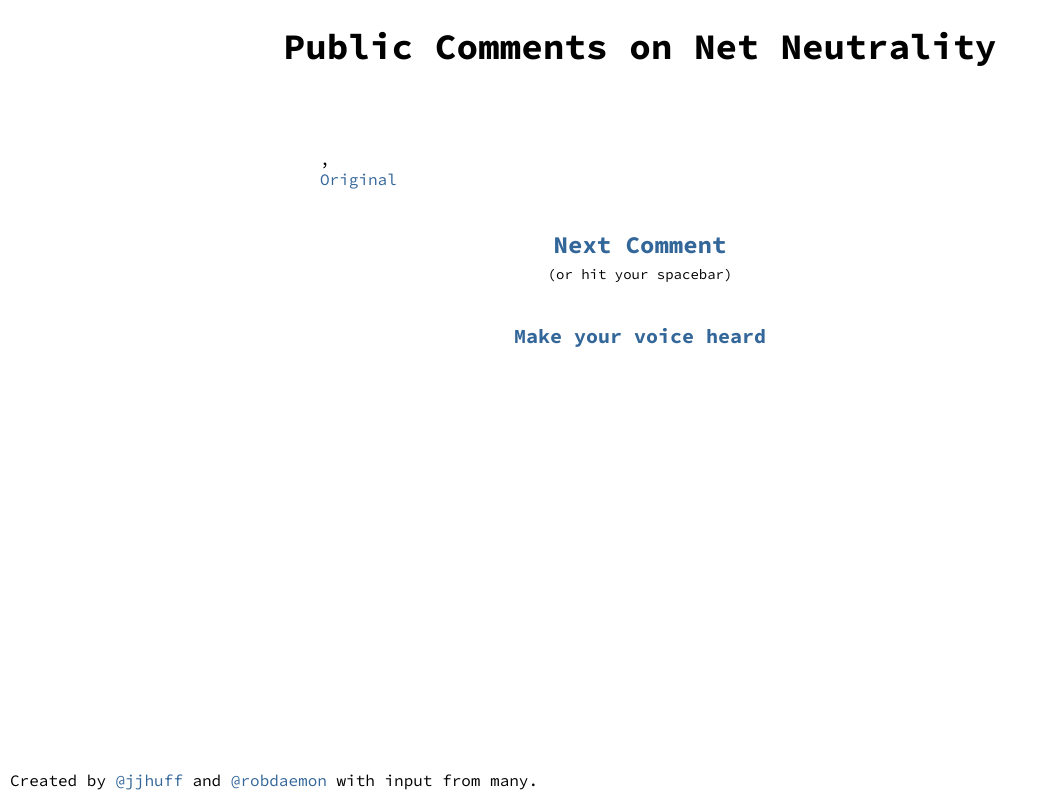
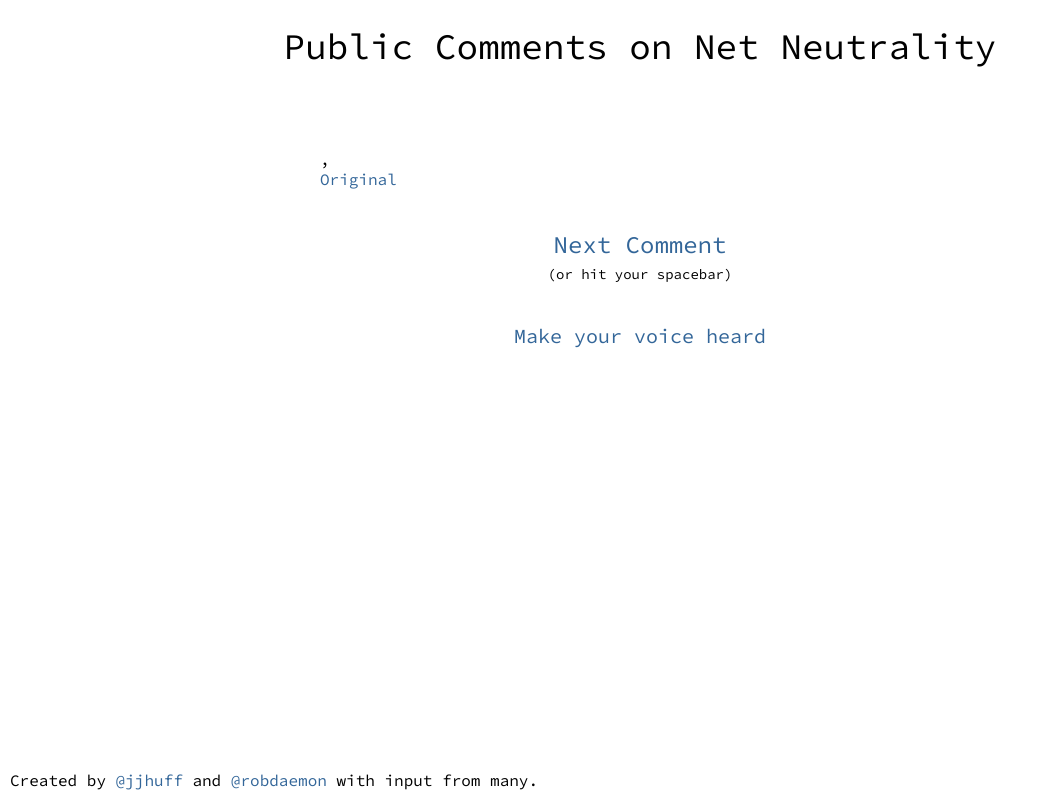
Before and after one commit to jjhuff/fcc-comments, a Python web app: template templates/index.html in a window 1280 px wide. Shown: the whole page, without its empty margins (0-1047 px from the left). Run offline with Jinja, Linux system fonts and the light colour scheme; the template is opened without the code that fills it, so the values that code supplies are empty; some libraries are stand-ins or nearby versions.

Commit message:
Remove use of bold font.

```diff
--- a/templates/index.html
+++ b/templates/index.html
@@ -25,10 +25,13 @@
         <link rel="shortcut icon" href="/favicon.ico" />
         <link rel="icon" type="image/png" href="/static/200px-NetNeutrality_logo.svg.png" />
 
-        <link href='http://fonts.googleapis.com/css?family=Source+Code+Pro:400,700' rel='stylesheet' type='text/css'>
+        <link href='http://fonts.googleapis.com/css?family=Source+Code+Pro:400' rel='stylesheet' type='text/css'>
         <style>
             body {
                 font-family: 'Source Code Pro', monospace;
+            }
+            h1,h2,h3{
+                font-weight: 400;
             }
             html, body{
                 height: 100%;
```
